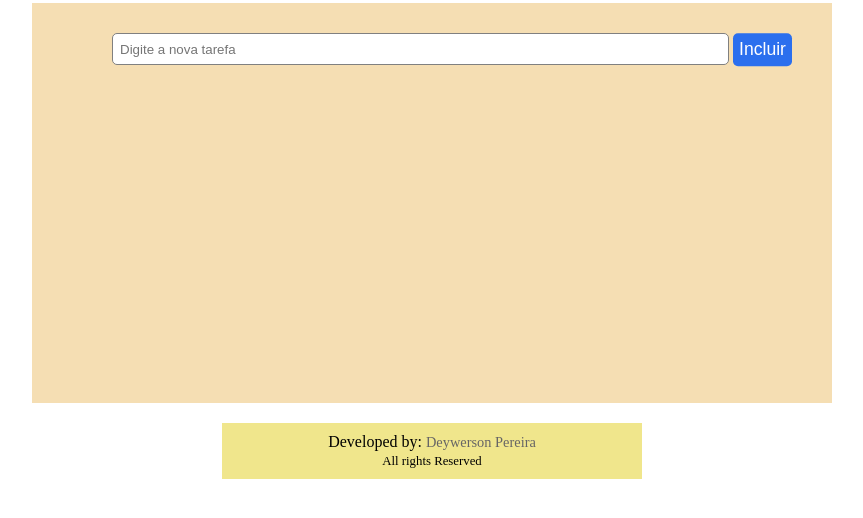
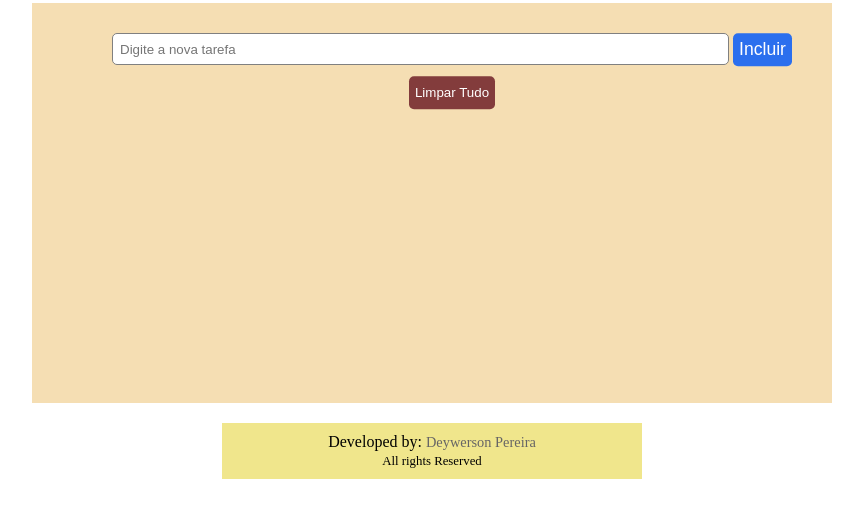
Before and after one commit to deywersonp/todo-list-project, a plain HTML site: page index.html in a window 1280 px wide. Shown: the part 194-712 px from the top of the page, without its empty margins (208-1071 px from the left). Drawn offline with Linux system fonts and the light colour scheme.

Commit message:
add clean all button

```diff
--- a/index.html
+++ b/index.html
@@ -19,8 +19,9 @@
         </header>
 
         <main>
-            <input id="newTask" class="align" type="text" placeholder="Digite a nova tarefa">
-            <button id="insertButton" class="align" onclick="createTask()">Incluir</button>
+            <input id="newTask" type="text" placeholder="Digite a nova tarefa">
+            <button id="insertButton" onclick="createTask()">Incluir</button>
+            <button id="cleanButton" onclick="cleanAllTasks()">Limpar Tudo</button>
 
             <div id="list">
 
--- a/src/css/styles.css
+++ b/src/css/styles.css
@@ -89,6 +89,26 @@ main{
     background-color: rgb(103, 103, 207);
 }
 
+#cleanButton{
+    height: 33px;
+    margin-top: 10px;
+
+    background-color: rgb(131, 60, 60);
+    color: white;
+
+    border:none;
+    border-radius: 5px;
+
+    transform: translateY(+4%);
+    transition: 0.3s;
+
+}
+
+#cleanButton:hover{
+    background-color: rgb(177, 114, 114);
+
+}
+
 #deleteButton{
     margin-left: 30px;
     height: 20px;
--- a/src/js/task.js
+++ b/src/js/task.js
@@ -52,6 +52,11 @@ function createTask() {
     updateScreen();
 }
 
+function cleanAllTasks() {
+    tasks = [];
+
+    updateScreen();
+}
 
 
 //Criação da função para deletar uma tarefa
```
